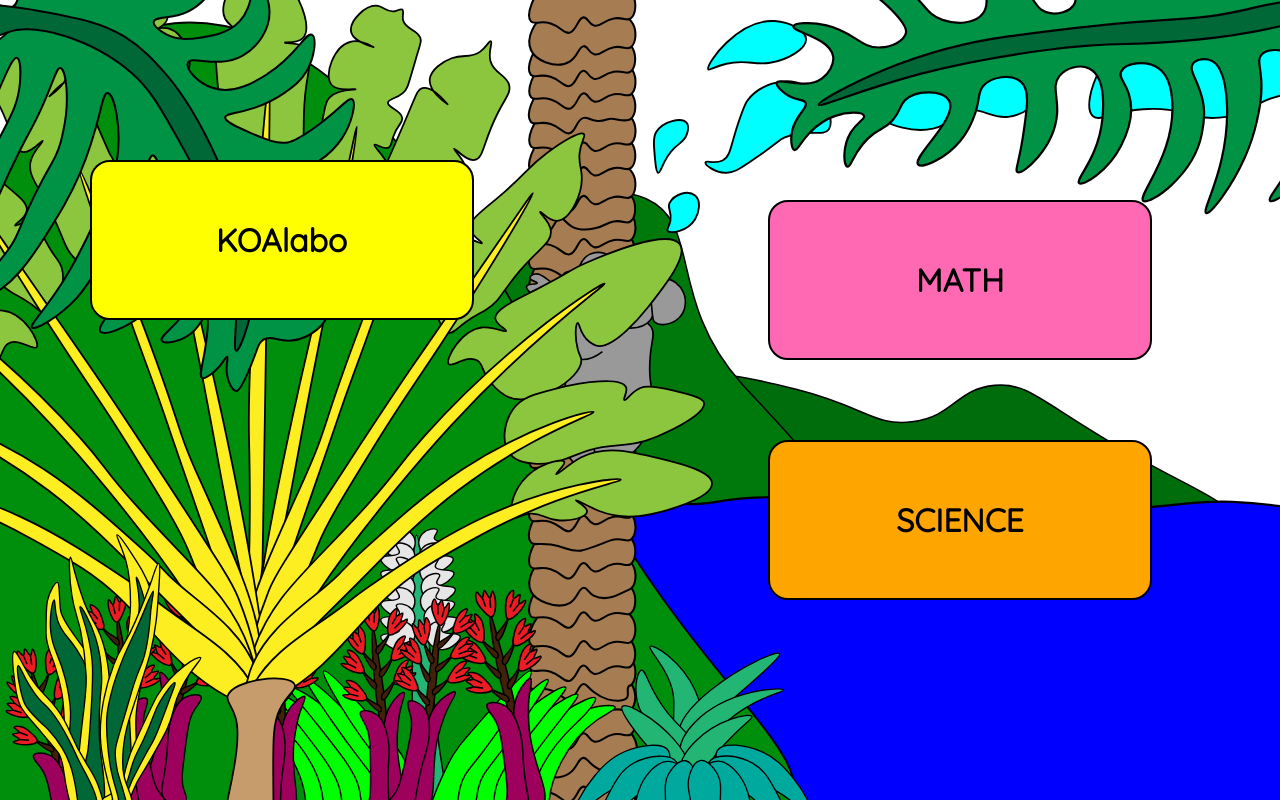
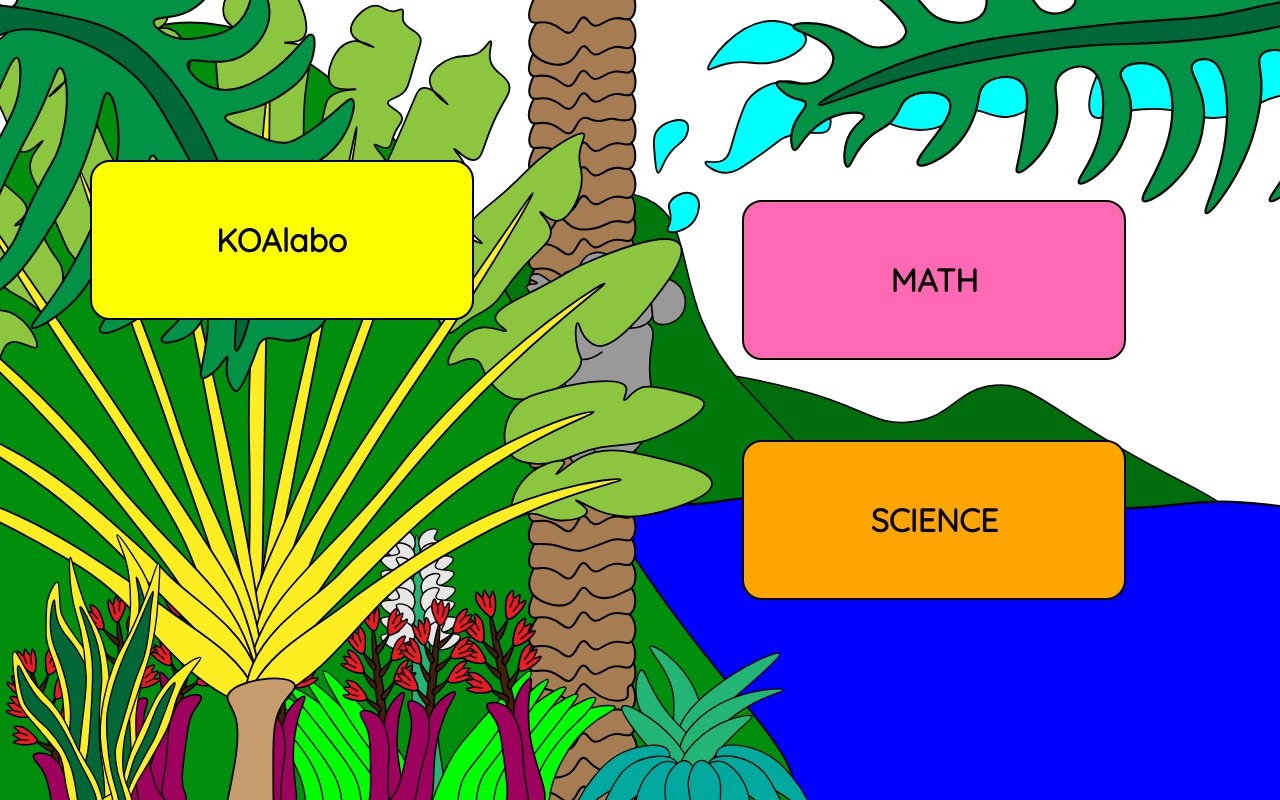
Before and after one commit to salimbeni1/koalabo, a Next.js app in the folder web-app/: page / in a window 1280 px wide. Built offline with nearby package versions, Linux system fonts and the light colour scheme; what apollo-upload-client would draw is missing.

Commit message:
update main button responsivness

```diff
--- a/web-app/components/CardBox/CardBox.module.scss
+++ b/web-app/components/CardBox/CardBox.module.scss
@@ -41,10 +41,13 @@
             width: 100%;
             height: 100%;
             border: 1px solid black;
+            text-align: center;
+
         }
         .cardName {
             display: inline;
             padding: 10px;
+            text-align: center;
         }
     }
     .card:hover {
--- a/web-app/styles/Home.module.scss
+++ b/web-app/styles/Home.module.scss
@@ -8,8 +8,11 @@
     place-items: center;
     border-radius: 20px;
     border: 2px solid black;
-    width: 30vw;
+    // width: 30vw;
+    width: fit-content;
+    min-width: 30vw;
     height: 20vh;
+    overflow: hidden;
     .buttongroup{
         display: none;
     }
@@ -21,7 +24,8 @@
             display: none;
         }
         .buttongroup{
-            display: inline;
+            display: flex;
+            flex-direction: row;
         }
     }
 }
@@ -31,18 +35,19 @@
     background-color: yellow;
     top: 20vh;
     left: 7vw;
+
 }
 
 .math{
     background-color: hotpink;
     top: 25vh;
-    left: 60vw;
+    left: 58vw;
 }
 
 .science {
     background-color: orange;
     top: 55vh;
-    left: 60vw;
+    left: 58vw;
 }
 
 .buttongroup {
```
